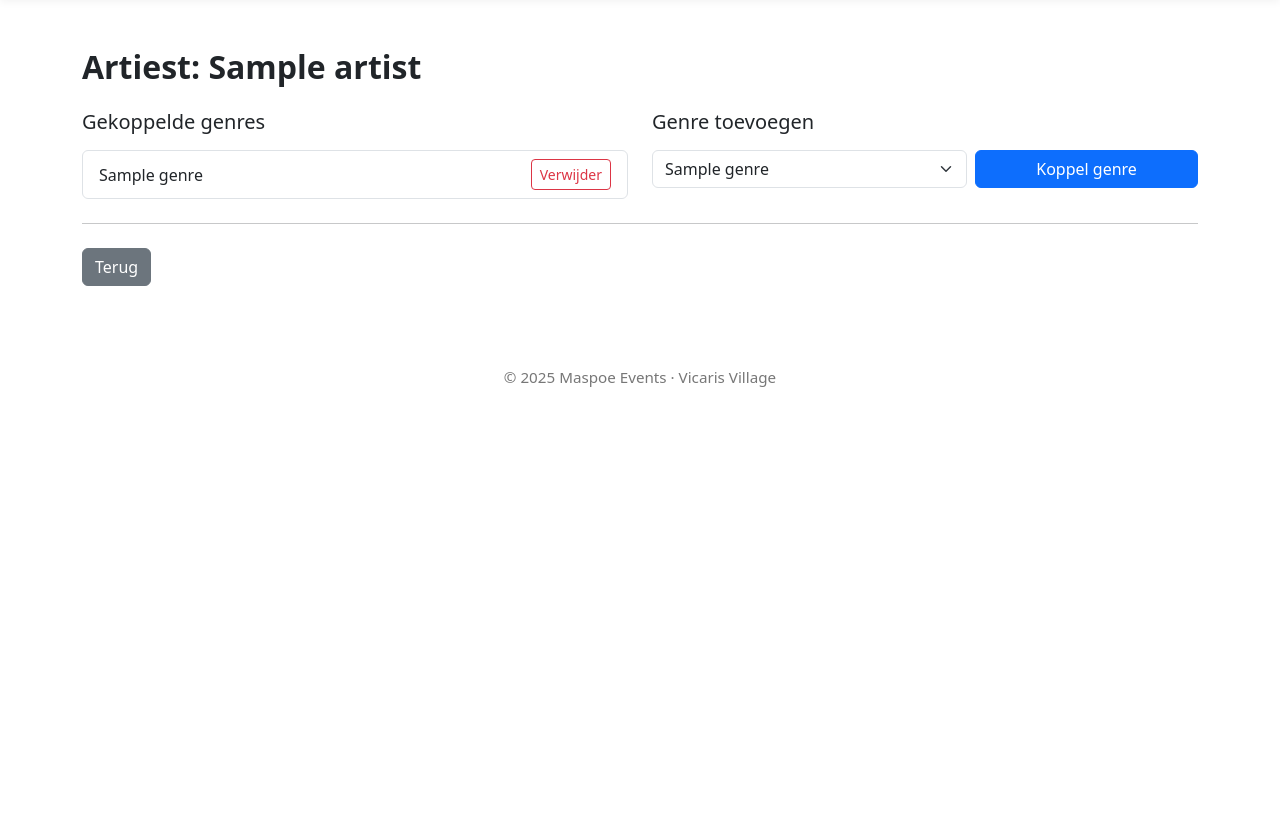
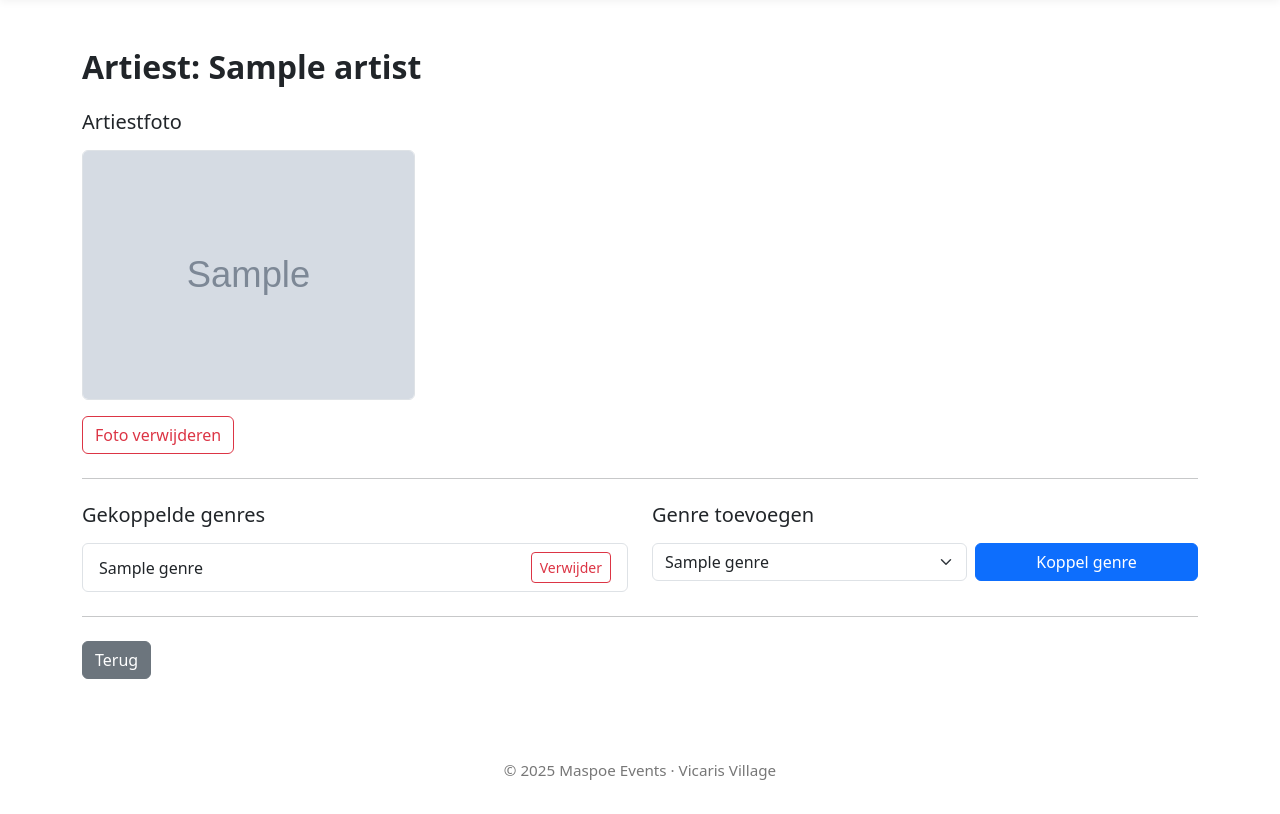
Before and after one commit to A-D-DBS-application/web-application-2025-group-38, a Flask app: page /admin/artists/1 in a window 1280 px wide. Shown: the part 57-871 px from the top of the page. Before the commit the page ends 444 px from the top, so only its background shows below. Run offline with Flask 3, Linux system fonts and the light colour scheme; the visitor is signed in with stand-in values (Sample User, id 1); tables that the repository leaves empty hold one stand-in row (values such as "Sample post"); grey boxes marked "Sample" are stand-in pictures.

Commit message:
afbeelding toevoegen bij details

```diff
--- a/app/routes/admin.py
+++ b/app/routes/admin.py
@@ -418,8 +418,20 @@ def admin_delete_artist(artist_id):
         )
         return redirect(url_for("admin.admin_artists"))
 
+    # ----------- FOTO VERWIJDEREN (BELANGRIJK!) -----------
+    if artist.image_url:
+        file_path = os.path.join(current_app.root_path, "static", artist.image_url)
+
+        if os.path.exists(file_path) and os.path.isfile(file_path):
+            try:
+                os.remove(file_path)
+            except Exception as e:
+                print("Fout bij verwijderen afbeelding:", e)
+
+    # ----------- ARTIEST VERWIJDEREN -----------
     db.session.delete(artist)
     db.session.commit()
+
     flash("Artiest verwijderd.", "success")
     return redirect(url_for("admin.admin_artists"))
 
@@ -524,3 +536,58 @@ def admin_add_new_genre():
 
     flash(f"Genre '{name}' is toegevoegd.", "success")
     return redirect(url_for("admin.admin_artists"))
+
+@bp.post("/admin/artists/<int:artist_id>/image/delete")
+@require_admin
+def admin_delete_artist_image(artist_id):
+    artist = Artists.query.get_or_404(artist_id)
+
+    # Staat er geen foto in de database?
+    if not artist.image_url:
+        flash("Deze artiest heeft geen opgeslagen foto.", "warning")
+        return redirect(url_for("admin.admin_artist_detail", artist_id=artist_id))
+
+    # Volledig pad naar bestand
+    file_path = os.path.join(current_app.root_path, "static", artist.image_url)
+
+    # Verwijder bestand als het bestaat
+    if os.path.exists(file_path):
+        os.remove(file_path)
+
+    # Leeg de image_url
+    artist.image_url = None
+    db.session.commit()
+
+    flash("Foto succesvol verwijderd.", "success")
+    return redirect(url_for("admin.admin_artist_detail", artist_id=artist_id))
+
+@bp.post("/admin/artists/<int:artist_id>/image/upload")
+@require_admin
+def admin_upload_artist_image(artist_id):
+    artist = Artists.query.get_or_404(artist_id)
+    upload = request.files.get("artist_image")
+
+    if not upload or not upload.filename.strip():
+        flash("Geen geldige afbeelding gekozen.", "warning")
+        return redirect(url_for("admin.admin_artist_detail", artist_id=artist_id))
+
+    upload_folder = os.path.join(
+        current_app.root_path, "static", "images", "artist_images"
+    )
+    os.makedirs(upload_folder, exist_ok=True)
+
+    filename = secure_filename(artist.Artist_name.lower().replace(" ", "_") + ".jpg")
+    filepath = os.path.join(upload_folder, filename)
+
+    img = Image.open(upload)
+
+    if img.mode in ("RGBA", "P"):
+        img = img.convert("RGB")
+
+    img.save(filepath, format="JPEG", quality=90)
+
+    artist.image_url = f"images/artist_images/{filename}"
+    db.session.commit()
+
+    flash("Foto succesvol geüpload!", "success")
+    return redirect(url_for("admin.admin_artist_detail", artist_id=artist_id))
--- a/app/templates/admin_artist_detail.html
+++ b/app/templates/admin_artist_detail.html
@@ -3,6 +3,42 @@
 {% block content %}
 <div class="container py-5">
     <h2 class="fw-bold mb-4">Artiest: {{ artist.Artist_name }}</h2>
+    <!-- FOTO VAN ARTIEST -->
+    <div class="mb-4">
+
+        <h5 class="mb-3">Artiestfoto</h5>
+
+        <div class="mb-4">
+
+            {% if artist.image_url %}
+            <!-- Foto tonen -->
+            <img src="{{ url_for('static', filename=artist.image_url) }}" alt="{{ artist.Artist_name }}"
+                class="img-fluid rounded border mb-3" style="max-height: 250px; object-fit: cover;" />
+
+            <!-- Verwijder-knop -->
+            <form method="post" action="{{ url_for('admin.admin_delete_artist_image', artist_id=artist.id) }}">
+                <button type="submit" class="btn btn-outline-danger">Foto verwijderen</button>
+            </form>
+
+            {% else %}
+            <!-- Geen foto aanwezig -->
+            <p class="text-muted mb-2">Geen foto geüpload.</p>
+
+            <!-- Upload formulier -->
+            <form method="post" enctype="multipart/form-data"
+                action="{{ url_for('admin.admin_upload_artist_image', artist_id=artist.id) }}">
+                <input type="file" name="artist_image" class="form-control mb-2" accept="image/*" required>
+                <button type="submit" class="btn btn-primary">Foto uploaden</button>
+            </form>
+            {% endif %}
+
+        </div>
+
+
+
+    </div>
+
+    <hr class="my-4">
 
     <div class="row mb-4">
         <!-- Linkerzijde: gekoppelde genres + verwijderknop -->
```
Also changed, not shown: app/static/images/artist_images/50_cent.jpg, app/static/images/artist_images/adele.jpg.
